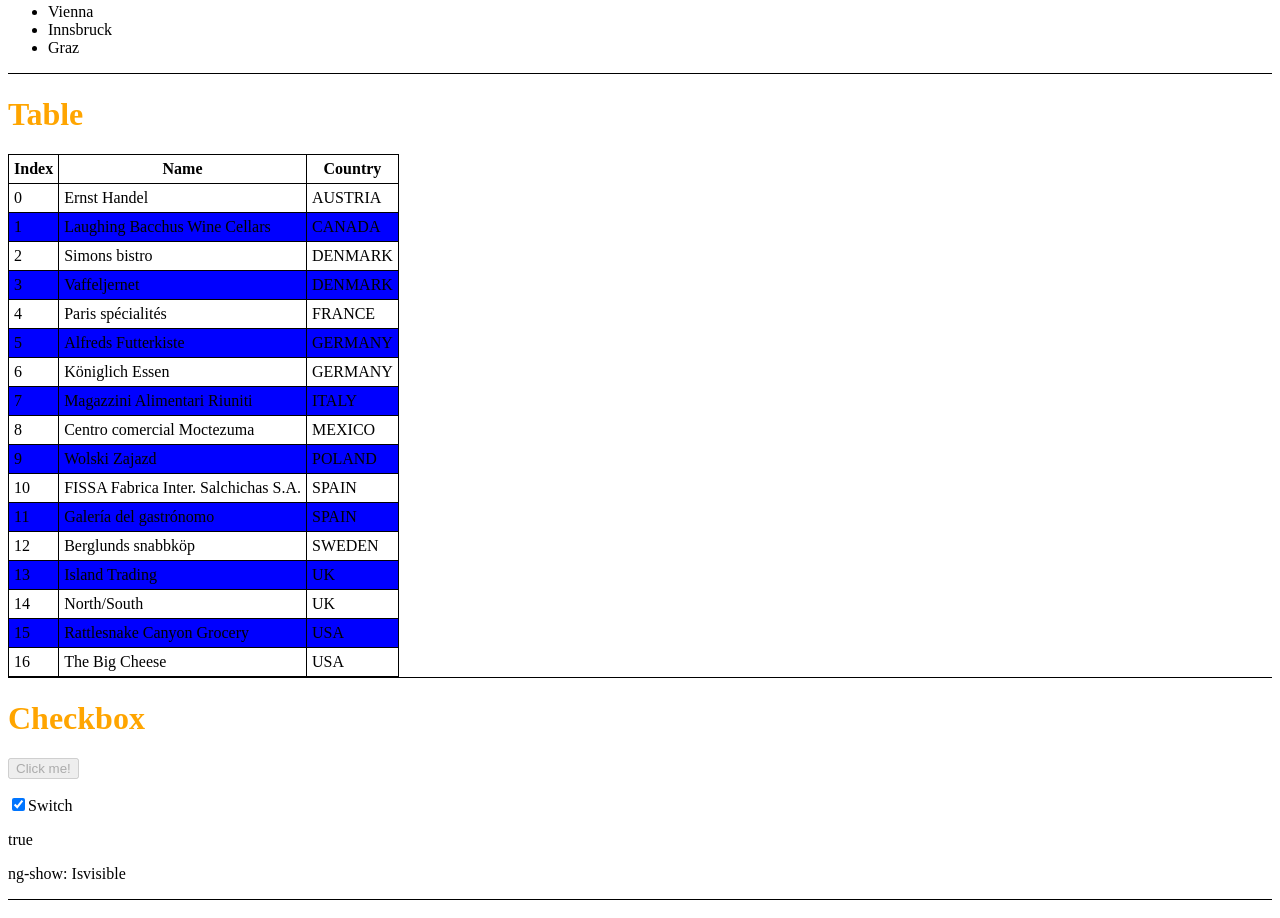
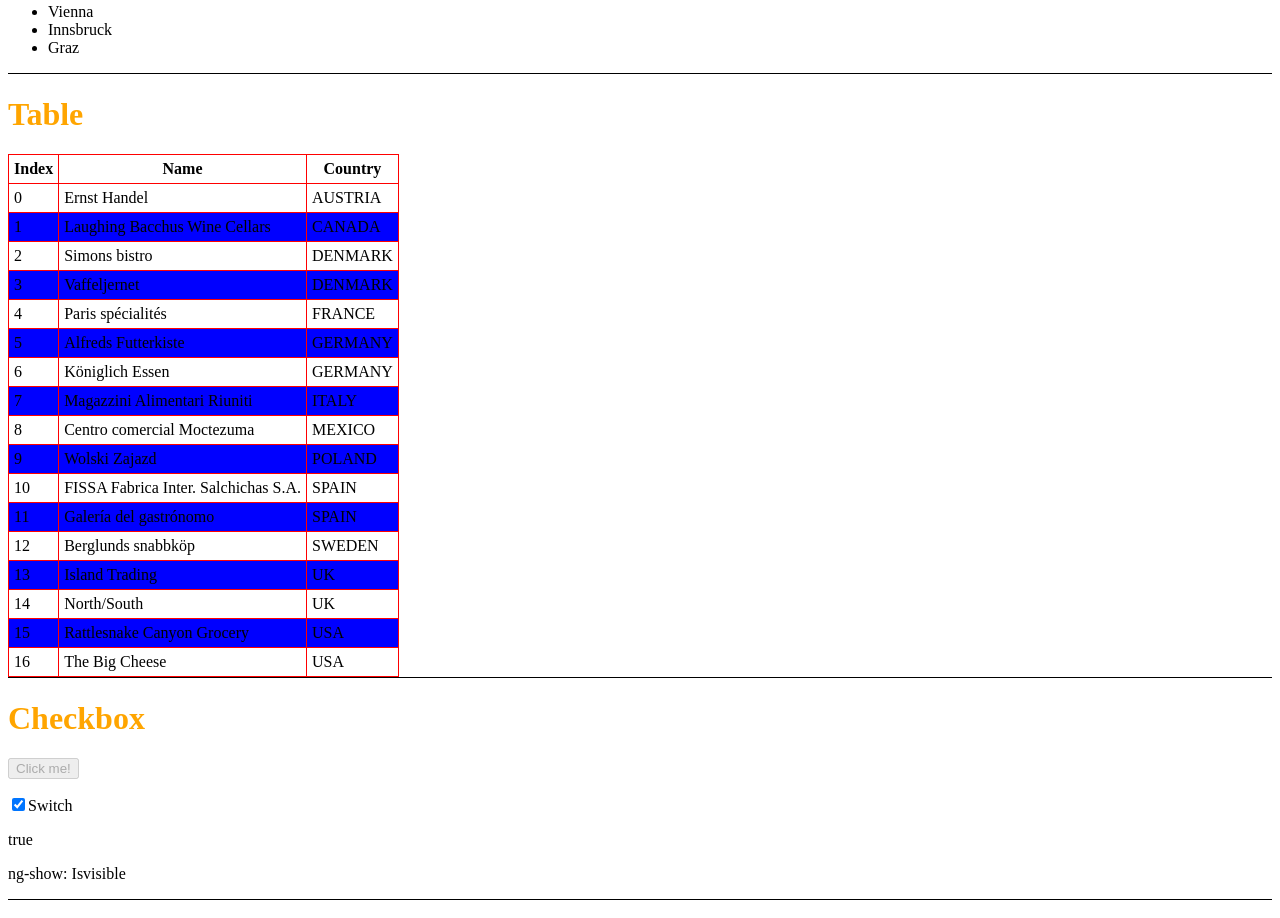
Before and after one commit to jackmew/angular-prepare, a plain HTML site: page index.html in a window 1280 px wide. Shown: the part 1322-2240 px from the top of the page. Drawn offline with Linux system fonts and the light colour scheme.

Commit message:
1. what I changed

```diff
--- a/index.html
+++ b/index.html
@@ -6,7 +6,7 @@
 	<script type="text/javascript" src="bower_components/angular/angular.min.js"></script>
 	<style>
 		table, th , td {
-		  border: 1px solid black;
+		  border: 1px solid red;
 		  border-collapse: collapse;
 		  padding: 5px;
 		}
```
